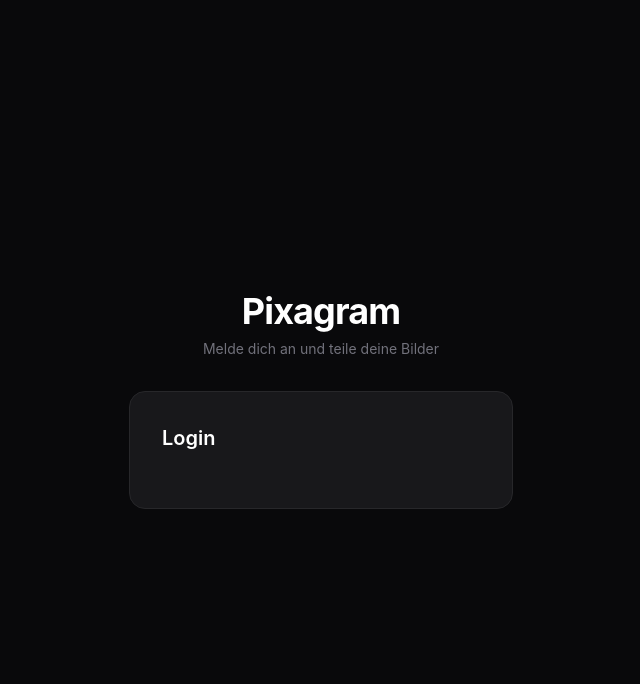
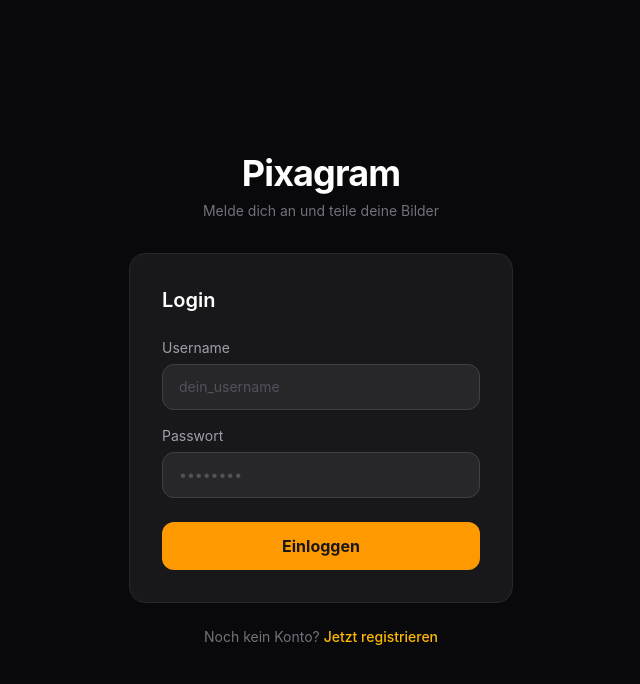
Before and after one commit to regisballa/Insta_Clone, a SvelteKit app: page /login in a window 1280 px wide. Shown: the top 684 px of the page, without its empty margins (319-959 px from the left). Built offline with nearby package versions, Linux system fonts and the light colour scheme.

Commit message:
Implement login form and registration navigation

```diff
--- a/src/routes/login/+page.svelte
+++ b/src/routes/login/+page.svelte
@@ -4,7 +4,7 @@
 
 <div class="min-h-screen bg-zinc-950 flex items-center justify-center px-4">
     <div class="w-full max-w-sm">
-      <!-- Logo -->
+        <!-- Logo -->
 
         <div class="text-center mb-8">
             <a href="/" class="text-4xl font-bold text-white tracking-tight hover:text-amber-400 transition-colors">
@@ -17,7 +17,6 @@
 
         <div class="bg-zinc-900 border border-zinc-800 rounded-2xl p-8">
             <h1 class="text-xl font-semibold text-white mb-6">Login</h1>
-        </div>
 
         <!-- Fehlermeldung -->
             {#if form?.error}
@@ -27,5 +26,67 @@
                     <span>{form.error}</span>
                 </div>
             {/if}
+                <form action="?/login" method="POST" class="space-y-4">
+
+
+                <!-- Username -->
+
+                <div>
+
+                    <label for="username" class="block text-zinc-400 text-sm mb-1.5">
+                        Username
+                    </label>
+
+                    <input
+                        type="text"
+                        id="username"
+                        name="username"
+                        autocomplete="username"
+                        placeholder="dein_username"
+                        class="w-full bg-zinc-800 border border-zinc-700 rounded-xl px-4 py-3 text-zinc-100 placeholder-zinc-600 text-sm focus:outline-none focus:border-amber-500 focus:ring-1 focus:ring-amber-500 transition-colors"
+                    />
+                </div>
+
+
+
+                <!-- Passwort -->
+
+                <div>
+                    <label for="password" class="block text-zinc-400 text-sm mb-1.5">
+                        Passwort
+                    </label>
+
+                    <input
+                        type="password"
+                        id="password"
+                        name="password"
+                        autocomplete="current-password"
+                        placeholder="••••••••"
+                        class="w-full bg-zinc-800 border border-zinc-700 rounded-xl px-4 py-3 text-zinc-100 placeholder-zinc-600 text-sm focus:outline-none focus:border-amber-500 focus:ring-1 focus:ring-amber-500 transition-colors"/>
+                </div>
+
+
+
+                <!-- Submit -->
+
+                <button
+                    type="submit"
+                    class="w-full bg-amber-500 hover:bg-amber-400 active:bg-amber-600 text-zinc-900 font-bold py-3 rounded-xl transition-colors mt-2">
+                    Einloggen
+                </button>
+            </form>
+        </div>
+
+
+
+        <!-- Link zu Register -->
+
+        <p class="text-center text-zinc-500 text-sm mt-6">
+            Noch kein Konto?
+            <a href="/register" class="text-amber-400 hover:text-amber-300 font-medium transition-colors">
+                Jetzt registrieren
+            </a>
+
+        </p>
     </div>
 </div>
```
